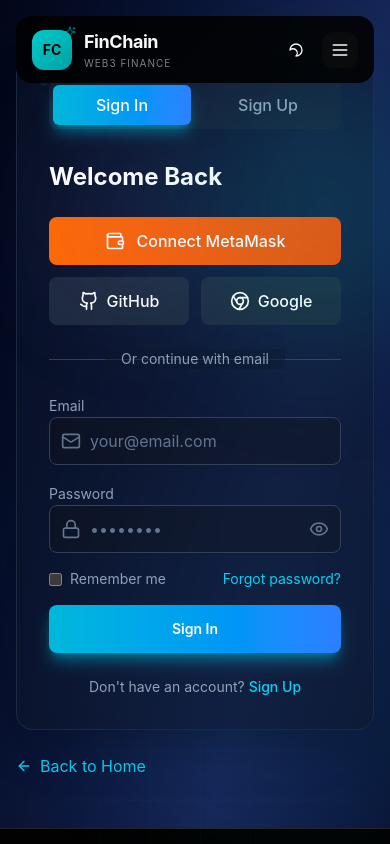
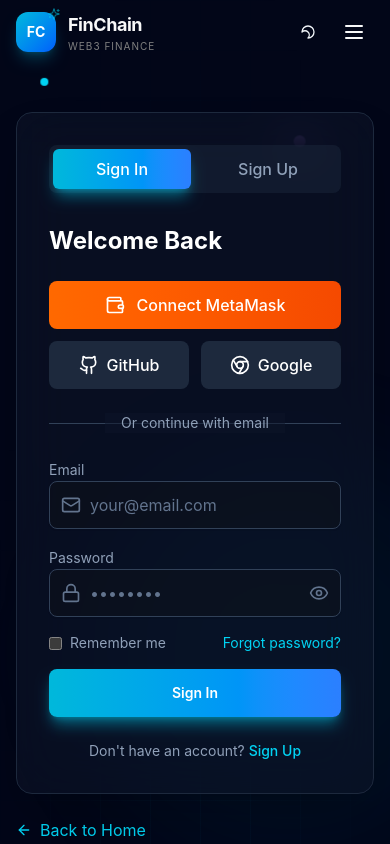
Before and after one commit to chaimaebouassab4-boop/decentralized-financial-platform, a Next.js app in the folder BankTransactions-frontend/: page /auth in a window 390 px wide. Shown: the top 844 px of the page. Built offline with nearby package versions, Linux system fonts and the light colour scheme.

Commit message:
adding features

```diff
--- a/BankTransactions-frontend/app/auth/page.tsx
+++ b/BankTransactions-frontend/app/auth/page.tsx
@@ -31,8 +31,7 @@ export default function AuthPage() {
   }
 
   return (
-    <div className="min-h-screen bg-gradient-to-br from-slate-950 via-blue-950 to-slate-950 relative overflow-hidden">
-      {/* Animated Background Elements */}
+<div className="min-h-screen bg-white dark:bg-slate-950 text-slate-900 dark:text-slate-100 relative overflow-hidden flex flex-col">      {/* Animated Background Elements */}
       <div className="absolute inset-0 overflow-hidden pointer-events-none">
         <div className="absolute top-1/4 left-1/4 w-96 h-96 bg-cyan-500/10 rounded-full blur-3xl animate-pulse-slow"></div>
         <div className="absolute bottom-1/4 right-1/4 w-96 h-96 bg-purple-500/10 rounded-full blur-3xl animate-pulse-slow-delayed"></div>
--- a/BankTransactions-frontend/components/layout/navbar.tsx
+++ b/BankTransactions-frontend/components/layout/navbar.tsx
@@ -2,152 +2,60 @@
 
 import Link from "next/link"
 import { useState, useEffect } from "react"
-import { motion, AnimatePresence, useMotionValue, useTransform } from "framer-motion"
+import { motion, AnimatePresence } from "framer-motion"
 import { Menu, X, Wallet, Sparkles, ChevronRight } from "lucide-react"
 import { Button } from "@/components/ui/button"
 import { ThemeToggle } from "@/components/theme-toggle"
 
 const navLinks = [
-  { href: "/", label: "Home", icon: "01" },
-  { href: "/dashboard", label: "Dashboard", icon: "02" },
-  { href: "/transactions", label: "Transactions", icon: "03" },
-  { href: "/blockchain", label: "Blockchain", icon: "04" },
+  { href: "/", label: "Home" },
+  { href: "/dashboard", label: "Dashboard" },
+  { href: "/transactions", label: "Transactions" },
+  { href: "/blockchain", label: "Blockchain" },
 ]
 
 export function Navbar() {
   const [isOpen, setIsOpen] = useState(false)
   const [scrolled, setScrolled] = useState(false)
   const [activeLink, setActiveLink] = useState("/")
-  const [hoveredLink, setHoveredLink] = useState<string | null>(null)
-
-  const mouseX = useMotionValue(0)
-  const mouseY = useMotionValue(0)
 
   useEffect(() => {
     const handleScroll = () => {
-      setScrolled(window.scrollY > 20)
-    }
-
-    const handleMouseMove = (e: MouseEvent) => {
-      mouseX.set(e.clientX)
-      mouseY.set(e.clientY)
+      setScrolled(window.scrollY > 50)
     }
 
     window.addEventListener("scroll", handleScroll)
-    window.addEventListener("mousemove", handleMouseMove)
     setActiveLink(window.location.pathname)
 
     return () => {
       window.removeEventListener("scroll", handleScroll)
-      window.removeEventListener("mousemove", handleMouseMove)
     }
-  }, [mouseX, mouseY])
-
-  const gradientX = useTransform(mouseX, [0, typeof window !== "undefined" ? window.innerWidth : 1000], [0, 100])
+  }, [])
 
   return (
-    <>
-      <div className="fixed inset-0 z-40 pointer-events-none overflow-hidden">
-        <motion.div
-          className="absolute top-0 left-1/4 w-96 h-96 rounded-full opacity-20 blur-3xl"
-          style={{
-            background: "radial-gradient(circle, var(--neon-cyan) 0%, transparent 70%)",
-          }}
-          animate={{
-            x: [0, 50, 0],
-            y: [0, 30, 0],
-          }}
-          transition={{
-            duration: 8,
-            repeat: Number.POSITIVE_INFINITY,
-            ease: "easeInOut",
-          }}
-        />
-        <motion.div
-          className="absolute top-10 right-1/4 w-64 h-64 rounded-full opacity-15 blur-3xl"
-          style={{
-            background: "radial-gradient(circle, var(--neon-purple) 0%, transparent 70%)",
-          }}
-          animate={{
-            x: [0, -30, 0],
-            y: [0, 50, 0],
-          }}
-          transition={{
-            duration: 10,
-            repeat: Number.POSITIVE_INFINITY,
-            ease: "easeInOut",
-          }}
-        />
-      </div>
-
     <motion.header
-        className="fixed top-0 left-0 right-0 z-50"
+      className={`sticky top-0 z-50 transition-all duration-500 ${
+        scrolled
+          ? "bg-background/80 backdrop-blur-xl border-b border-border/40 shadow-lg"
+          : "bg-transparent"
+      }`}
       initial={{ y: -100, opacity: 0 }}
       animate={{ y: 0, opacity: 1 }}
-        transition={{ duration: 0.8, ease: [0.22, 1, 0.36, 1] }}
+      transition={{ duration: 0.6, ease: "easeOut" }}
     >
-        <div className="mx-auto max-w-7xl px-4 sm:px-6 lg:px-8 pt-4">
-          <motion.nav
-            className={`relative rounded-2xl transition-all duration-500 ${
-              scrolled
-                ? "bg-background/70 backdrop-blur-xl shadow-2xl shadow-primary/5"
-                : "bg-background/40 backdrop-blur-md"
-            }`}
-            layout
+      <div className="mx-auto max-w-7xl px-4 sm:px-6 lg:px-8">
+        <nav className="relative">
+          <div className="flex items-center justify-between h-16 md:h-20">
+            {/* Logo */}
+            <Link href="/" className="flex items-center gap-3 group">
+              <motion.div
+                className="relative"
+                whileHover={{ scale: 1.05 }}
+                whileTap={{ scale: 0.95 }}
               >
-            {/* Animated gradient border */}
-            <motion.div
-              className="absolute -inset-[1px] rounded-2xl opacity-60"
-              style={{
-                background: `linear-gradient(${gradientX}deg, var(--neon-cyan), var(--neon-purple), var(--neon-green), var(--neon-cyan))`,
-                backgroundSize: "300% 300%",
-              }}
-              animate={{
-                backgroundPosition: ["0% 50%", "100% 50%", "0% 50%"],
-              }}
-              transition={{
-                duration: 5,
-                repeat: Number.POSITIVE_INFINITY,
-                ease: "linear",
-              }}
-            />
-
-            {/* Inner container */}
-            <div className="relative rounded-2xl bg-background/90 dark:bg-background/80 px-4 py-3">
-              <div className="flex items-center justify-between">
-                <Link href="/" className="flex items-center gap-3 group">
-                  <motion.div className="relative" whileHover={{ scale: 1.05 }} whileTap={{ scale: 0.95 }}>
-                    {/* Animated ring */}
-                    <motion.div
-                      className="absolute -inset-1 rounded-xl bg-gradient-to-r from-primary via-purple-500 to-primary opacity-0 group-hover:opacity-100 blur-sm transition-opacity"
-                      animate={{
-                        rotate: 360,
-                      }}
-                      transition={{
-                        duration: 3,
-                        repeat: Number.POSITIVE_INFINITY,
-                        ease: "linear",
-                      }}
-                    />
-                    <div className="relative flex h-10 w-10 items-center justify-center rounded-xl bg-gradient-to-br from-primary to-primary/80 shadow-lg">
-                      <motion.span
-                        className="text-sm font-bold text-primary-foreground"
-                        animate={{
-                          textShadow: [
-                            "0 0 0px rgba(255,255,255,0)",
-                            "0 0 10px rgba(255,255,255,0.5)",
-                            "0 0 0px rgba(255,255,255,0)",
-                          ],
-                        }}
-                        transition={{
-                          duration: 2,
-                          repeat: Number.POSITIVE_INFINITY,
-                        }}
-                      >
-                        FC
-                      </motion.span>
+                <div className="relative flex h-10 w-10 items-center justify-center rounded-xl bg-gradient-to-br from-cyan-500 to-blue-600 shadow-lg shadow-cyan-500/25">
+                  <span className="text-sm font-bold text-white">FC</span>
                 </div>
-                    {/* Sparkle effect */}
                 <motion.div
                   className="absolute -top-1 -right-1"
                   animate={{
@@ -156,10 +64,10 @@ export function Navbar() {
                   }}
                   transition={{
                     duration: 2,
-                        repeat: Number.POSITIVE_INFINITY,
+                    repeat: Infinity,
                   }}
                 >
-                      <Sparkles className="h-3 w-3 text-primary" />
+                  <Sparkles className="h-3 w-3 text-cyan-400" />
                 </motion.div>
               </motion.div>
               <div className="flex flex-col">
@@ -168,47 +76,25 @@ export function Navbar() {
               </div>
             </Link>
 
-                <div className="hidden md:flex items-center">
-                  <div className="relative flex items-center gap-1 rounded-full bg-secondary/50 p-1">
-                    {/* Sliding background indicator */}
-                    <AnimatePresence>
-                      {hoveredLink && (
-                        <motion.div
-                          className="absolute h-8 rounded-full bg-primary/10"
-                          layoutId="navIndicator"
-                          initial={{ opacity: 0 }}
-                          animate={{ opacity: 1 }}
-                          exit={{ opacity: 0 }}
-                          transition={{
-                            type: "spring",
-                            stiffness: 500,
-                            damping: 30,
-                          }}
-                        />
-                      )}
-                    </AnimatePresence>
-
+            {/* Desktop Navigation */}
+            <div className="hidden md:flex items-center gap-8">
               {navLinks.map((link) => (
                 <Link
                   key={link.href}
                   href={link.href}
-                        onMouseEnter={() => setHoveredLink(link.href)}
-                        onMouseLeave={() => setHoveredLink(null)}
                   onClick={() => setActiveLink(link.href)}
-                        className="relative z-10"
+                  className="relative group"
                 >
-                        <motion.div
-                          className={`flex items-center gap-2 px-4 py-2 rounded-full text-sm font-medium transition-colors ${
-                            activeLink === link.href ? "text-primary" : "text-muted-foreground hover:text-foreground"
-                          }`}
-                          whileHover={{ scale: 1.02 }}
-                          whileTap={{ scale: 0.98 }}
-                        >
-                          <span className="text-[10px] font-mono opacity-50">{link.icon}</span>
-                          <span>{link.label}</span>
+                  <span className={`text-sm font-medium transition-colors ${
+                    activeLink === link.href
+                      ? "text-foreground"
+                      : "text-muted-foreground hover:text-foreground"
+                  }`}>
+                    {link.label}
+                  </span>
                   {activeLink === link.href && (
                     <motion.div
-                              className="absolute bottom-0 left-1/2 h-0.5 w-4 -translate-x-1/2 rounded-full bg-primary"
+                      className="absolute -bottom-1 left-0 right-0 h-0.5 bg-gradient-to-r from-cyan-500 to-blue-500"
                       layoutId="activeIndicator"
                       transition={{
                         type: "spring",
@@ -217,57 +103,50 @@ export function Navbar() {
                       }}
                     />
                   )}
-                        </motion.div>
+                  <motion.div
+                    className="absolute -bottom-1 left-0 right-0 h-0.5 bg-gradient-to-r from-cyan-500 to-blue-500 opacity-0 group-hover:opacity-100 transition-opacity"
+                  />
                 </Link>
               ))}
             </div>
-                </div>
 
+            {/* Desktop Actions */}
             <div className="hidden md:flex items-center gap-3">
               <ThemeToggle />
 
-                  <motion.div whileHover={{ scale: 1.02 }} whileTap={{ scale: 0.98 }}>
               <Link href="/auth">
                 <Button
                   variant="ghost"
                   size="sm"
-                        className="rounded-full px-4 text-muted-foreground hover:text-foreground"
+                  className="text-muted-foreground hover:text-foreground"
                 >
                   Log In
                 </Button>
               </Link>
-                  </motion.div>
 
-                  <motion.div className="relative group" whileHover={{ scale: 1.02 }} whileTap={{ scale: 0.98 }}>
-                    {/* Glow effect behind button */}
               <motion.div
-                      className="absolute -inset-1 rounded-full bg-gradient-to-r from-primary via-purple-500 to-primary opacity-0 group-hover:opacity-70 blur-md transition-opacity"
-                      animate={{
-                        backgroundPosition: ["0% 50%", "100% 50%", "0% 50%"],
-                      }}
-                      transition={{
-                        duration: 3,
-                        repeat: Number.POSITIVE_INFINITY,
-                      }}
-                      style={{ backgroundSize: "200% 200%" }}
-                    />
+                className="relative group"
+                whileHover={{ scale: 1.05 }}
+                whileTap={{ scale: 0.95 }}
+              >
+                <div className="absolute -inset-1 rounded-full bg-gradient-to-r from-cyan-500 via-blue-500 to-cyan-500 opacity-0 group-hover:opacity-50 blur-md transition-opacity" />
                 <Button
                   size="sm"
-                      className="relative rounded-full px-5 bg-gradient-to-r from-primary to-primary/90 hover:from-primary/90 hover:to-primary border-0 shadow-lg shadow-primary/25"
+                  className="relative rounded-full px-5 bg-gradient-to-r from-cyan-500 to-blue-600 hover:from-cyan-600 hover:to-blue-700 text-white border-0 shadow-lg shadow-cyan-500/25"
                 >
                   <Wallet className="mr-2 h-4 w-4" />
                   <span>Connect</span>
-                      <ChevronRight className="ml-1 h-3 w-3 opacity-70" />
+                  <ChevronRight className="ml-1 h-3 w-3" />
                 </Button>
               </motion.div>
             </div>
 
-                {/* Mobile menu button */}
+            {/* Mobile Menu Button */}
             <div className="flex items-center gap-2 md:hidden">
               <ThemeToggle />
               <motion.button
                 onClick={() => setIsOpen(!isOpen)}
-                    className="relative p-2 rounded-xl bg-secondary/50"
+                className="p-2 rounded-lg hover:bg-secondary/80 transition-colors"
                 whileTap={{ scale: 0.9 }}
               >
                 <AnimatePresence mode="wait">
@@ -279,7 +158,7 @@ export function Navbar() {
                       exit={{ rotate: 90, opacity: 0 }}
                       transition={{ duration: 0.2 }}
                     >
-                          <X className="h-5 w-5 text-foreground" />
+                      <X className="h-6 w-6 text-foreground" />
                     </motion.div>
                   ) : (
                     <motion.div
@@ -289,32 +168,27 @@ export function Navbar() {
                       exit={{ rotate: -90, opacity: 0 }}
                       transition={{ duration: 0.2 }}
                     >
-                          <Menu className="h-5 w-5 text-foreground" />
+                      <Menu className="h-6 w-6 text-foreground" />
                     </motion.div>
                   )}
                 </AnimatePresence>
               </motion.button>
             </div>
           </div>
-            </div>
-          </motion.nav>
+        </nav>
       </div>
 
+      {/* Mobile Menu */}
       <AnimatePresence>
         {isOpen && (
           <motion.div
-              className="md:hidden mx-4 mt-2"
-              initial={{ opacity: 0, y: -20, scale: 0.95 }}
-              animate={{ opacity: 1, y: 0, scale: 1 }}
-              exit={{ opacity: 0, y: -20, scale: 0.95 }}
-              transition={{ duration: 0.2 }}
+            className="md:hidden border-t border-border/40"
+            initial={{ opacity: 0, height: 0 }}
+            animate={{ opacity: 1, height: "auto" }}
+            exit={{ opacity: 0, height: 0 }}
+            transition={{ duration: 0.3 }}
           >
-              <div className="relative rounded-2xl overflow-hidden">
-                {/* Gradient border */}
-                <div className="absolute -inset-[1px] rounded-2xl bg-gradient-to-br from-primary/50 via-purple-500/50 to-primary/50" />
-
-                <div className="relative rounded-2xl bg-background/95 backdrop-blur-xl p-4">
-                  <div className="space-y-1">
+            <div className="px-4 py-4 space-y-3 bg-background/95 backdrop-blur-xl">
               {navLinks.map((link, i) => (
                 <motion.div
                   key={link.href}
@@ -328,49 +202,38 @@ export function Navbar() {
                       setIsOpen(false)
                       setActiveLink(link.href)
                     }}
-                          className={`flex items-center gap-3 rounded-xl px-4 py-3 transition-all ${
+                    className={`block px-4 py-3 rounded-lg text-sm font-medium transition-all ${
                       activeLink === link.href
-                              ? "bg-primary/10 text-primary"
+                        ? "bg-cyan-500/10 text-cyan-500 border border-cyan-500/20"
                         : "text-muted-foreground hover:bg-secondary hover:text-foreground"
                     }`}
                   >
-                          <span className="flex h-8 w-8 items-center justify-center rounded-lg bg-secondary text-xs font-mono">
-                            {link.icon}
-                          </span>
-                          <span className="font-medium">{link.label}</span>
-                          {activeLink === link.href && (
-                            <motion.div
-                              className="ml-auto h-2 w-2 rounded-full bg-primary"
-                              layoutId="mobileActiveIndicator"
-                            />
-                          )}
+                    {link.label}
                   </Link>
                 </motion.div>
               ))}
-                  </div>
 
-                  <motion.div
-                    className="mt-4 pt-4 border-t border-border space-y-2"
-                    initial={{ opacity: 0 }}
-                    animate={{ opacity: 1 }}
-                    transition={{ delay: 0.2 }}
+              <div className="pt-3 space-y-2 border-t border-border/40">
+                <Link href="/auth" onClick={() => setIsOpen(false)}>
+                  <Button
+                    variant="ghost"
+                    className="w-full justify-start"
                   >
-                    <Link href="/auth" onClick={() => setIsOpen(false)}>
-                      <Button variant="ghost" className="w-full justify-start rounded-xl">
                     Log In
                   </Button>
                 </Link>
-                    <Button className="w-full rounded-xl bg-gradient-to-r from-primary to-primary/90">
+                <Button
+                  className="w-full bg-gradient-to-r from-cyan-500 to-blue-600 hover:from-cyan-600 hover:to-blue-700 text-white"
+                  onClick={() => setIsOpen(false)}
+                >
                   <Wallet className="mr-2 h-4 w-4" />
                   Connect Wallet
                 </Button>
-                  </motion.div>
               </div>
             </div>
           </motion.div>
         )}
       </AnimatePresence>
     </motion.header>
-    </>
   )
 }
```
Lines whose indentation alone changed are shown as unchanged.
